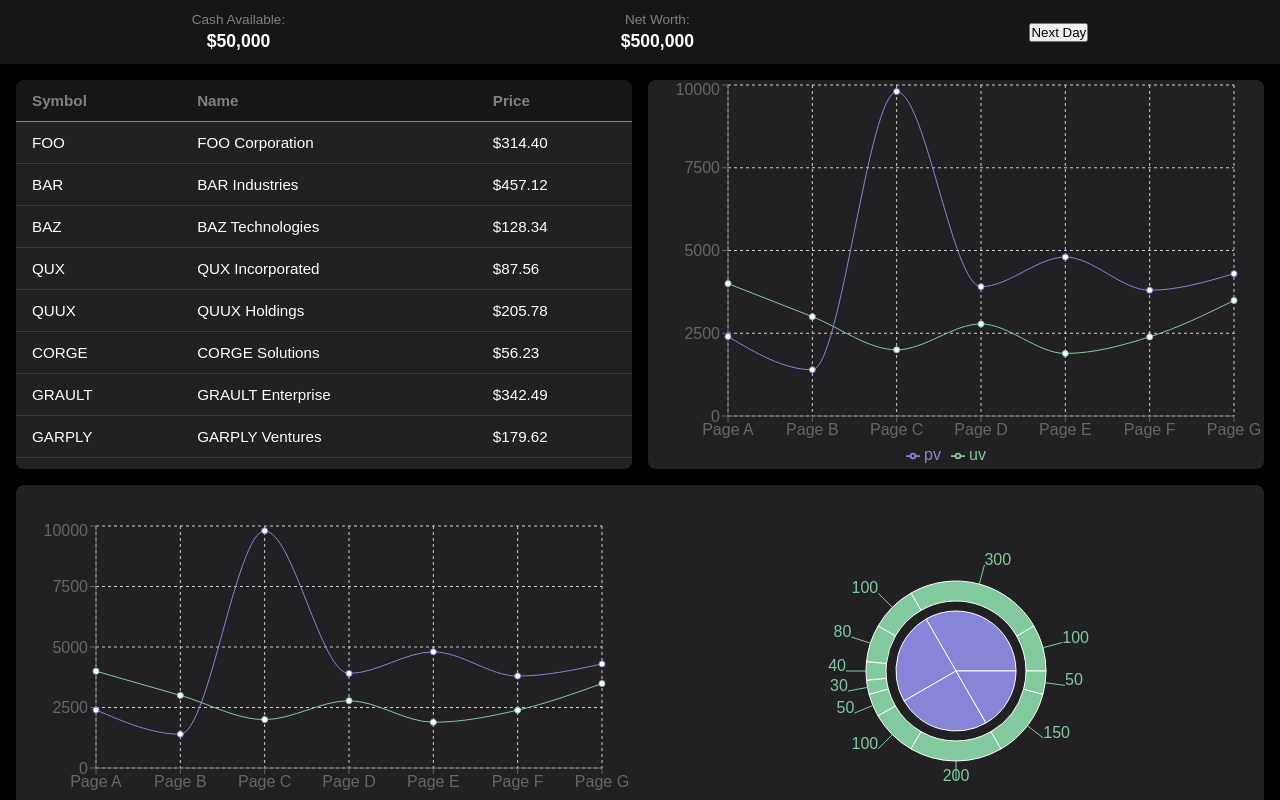
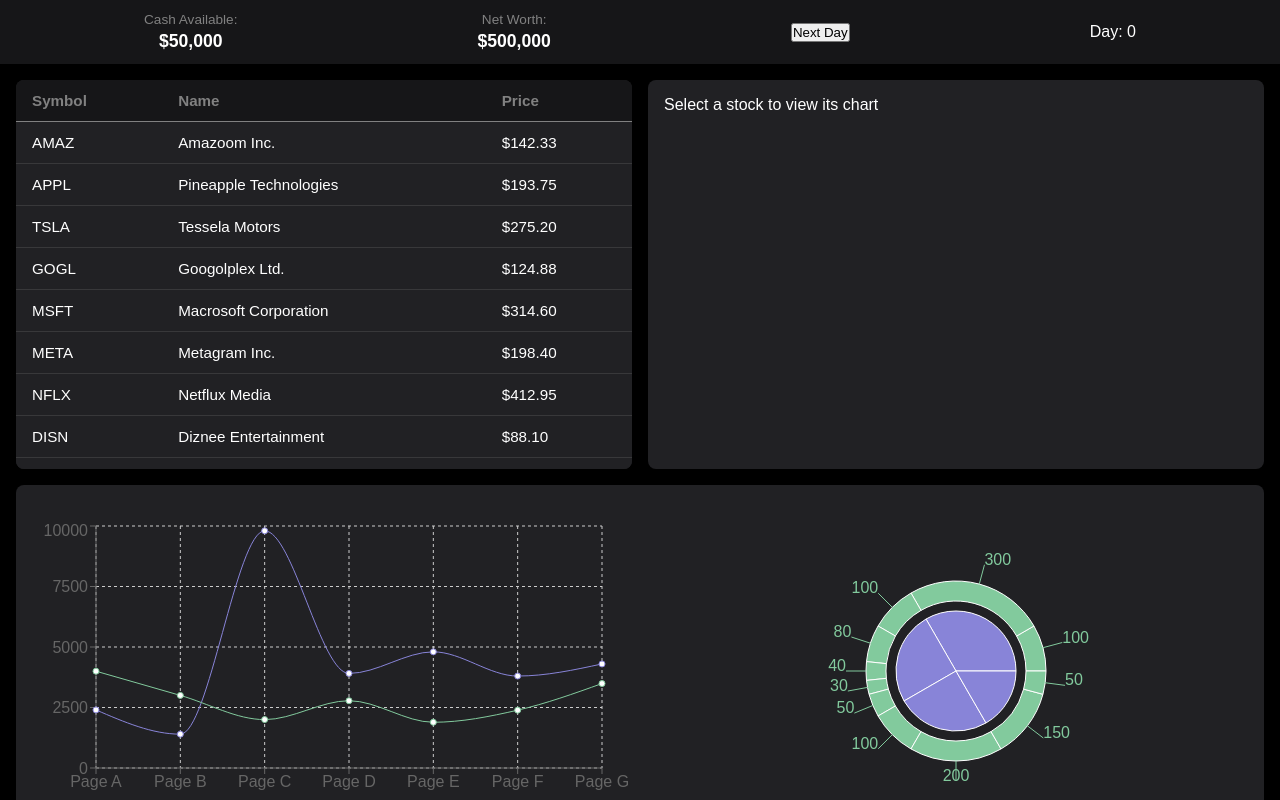
Before and after one commit to kevinsctfries/day-trader, a Next.js app: page /dashboard in a window 1280 px wide. Built offline with nearby package versions, Linux system fonts and the light colour scheme.

Commit message:
feat: add Next Day functionality to change stock prices based from priceGenerator.ts

```diff
--- /dev/null
+++ b/public/baseStocks.json
@@ -0,0 +1,62 @@
+[
+  {
+    "symbol": "AMAZ",
+    "name": "Amazoom Inc.",
+    "basePrice": 142.33,
+    "beta": 1.4
+  },
+  {
+    "symbol": "APPL",
+    "name": "Pineapple Technologies",
+    "basePrice": 193.75,
+    "beta": 1.1
+  },
+  {
+    "symbol": "TSLA",
+    "name": "Tessela Motors",
+    "basePrice": 275.2,
+    "beta": 1.8
+  },
+  {
+    "symbol": "GOGL",
+    "name": "Googolplex Ltd.",
+    "basePrice": 124.88,
+    "beta": 1.3
+  },
+  {
+    "symbol": "MSFT",
+    "name": "Macrosoft Corporation",
+    "basePrice": 314.6,
+    "beta": 1.0
+  },
+  {
+    "symbol": "META",
+    "name": "Metagram Inc.",
+    "basePrice": 198.4,
+    "beta": 1.5
+  },
+  {
+    "symbol": "NFLX",
+    "name": "Netflux Media",
+    "basePrice": 412.95,
+    "beta": 1.2
+  },
+  {
+    "symbol": "DISN",
+    "name": "Diznee Entertainment",
+    "basePrice": 88.1,
+    "beta": 0.9
+  },
+  {
+    "symbol": "NVID",
+    "name": "Envidia Chips",
+    "basePrice": 785.25,
+    "beta": 2.0
+  },
+  {
+    "symbol": "BRKB",
+    "name": "Brickshire Hathaway",
+    "basePrice": 364.5,
+    "beta": 0.8
+  }
+]
--- a/public/stocks.json
+++ /dev/null
@@ -1,152 +0,0 @@
-[
-  {
-    "symbol": "FOO",
-    "name": "FOO Corporation",
-    "price": 314.4,
-    "dayRange": { "low": 310.22, "high": 321.05 },
-    "yearRange": { "low": 210.1, "high": 358.75 },
-    "volume": 3450212,
-    "avgVolume": 4120550,
-    "marketCap": 45200000000,
-    "beta": 1.12,
-    "peRatio": 28.5,
-    "eps": 11.02,
-    "dividend": { "amount": 1.25, "yieldPercent": 0.4 },
-    "dailyHistory": [314.4, 322.65, 316.93, 316.02, 331.04, 336.79, 331.89]
-  },
-  {
-    "symbol": "BAR",
-    "name": "BAR Industries",
-    "price": 457.12,
-    "dayRange": { "low": 450.0, "high": 468.2 },
-    "yearRange": { "low": 305.5, "high": 489.75 },
-    "volume": 5210893,
-    "avgVolume": 5832100,
-    "marketCap": 92300000000,
-    "beta": 0.95,
-    "peRatio": 32.1,
-    "eps": 14.23,
-    "dividend": { "amount": 2.0, "yieldPercent": 0.44 },
-    "dailyHistory": [457.12, 467.85, 452.13, 445.98, 440.27, 446.5, 438.72]
-  },
-  {
-    "symbol": "BAZ",
-    "name": "BAZ Technologies",
-    "price": 128.34,
-    "dayRange": { "low": 125.8, "high": 130.95 },
-    "yearRange": { "low": 95.1, "high": 142.65 },
-    "volume": 7854321,
-    "avgVolume": 6901200,
-    "marketCap": 20300000000,
-    "beta": 1.45,
-    "peRatio": 22.75,
-    "eps": 5.64,
-    "dividend": { "amount": 0.75, "yieldPercent": 0.58 },
-    "dailyHistory": [128.34, 130.21, 126.05, 127.86, 123.49, 119.83, 118.75]
-  },
-  {
-    "symbol": "QUX",
-    "name": "QUX Incorporated",
-    "price": 87.56,
-    "dayRange": { "low": 85.45, "high": 90.03 },
-    "yearRange": { "low": 65.2, "high": 99.8 },
-    "volume": 4123098,
-    "avgVolume": 5012300,
-    "marketCap": 17400000000,
-    "beta": 1.08,
-    "peRatio": 18.4,
-    "eps": 4.76,
-    "dividend": { "amount": 0.6, "yieldPercent": 0.69 },
-    "dailyHistory": [87.56, 89.14, 85.95, 84.23, 86.72, 88.1, 90.03]
-  },
-  {
-    "symbol": "QUUX",
-    "name": "QUUX Holdings",
-    "price": 205.78,
-    "dayRange": { "low": 202.11, "high": 212.47 },
-    "yearRange": { "low": 150.0, "high": 246.3 },
-    "volume": 2987654,
-    "avgVolume": 3401200,
-    "marketCap": 51800000000,
-    "beta": 0.88,
-    "peRatio": 26.3,
-    "eps": 7.82,
-    "dividend": { "amount": 1.1, "yieldPercent": 0.53 },
-    "dailyHistory": [205.78, 198.54, 202.11, 209.34, 212.47, 210.89, 207.32]
-  },
-  {
-    "symbol": "CORGE",
-    "name": "CORGE Solutions",
-    "price": 56.23,
-    "dayRange": { "low": 55.72, "high": 60.42 },
-    "yearRange": { "low": 40.15, "high": 62.8 },
-    "volume": 6230981,
-    "avgVolume": 7102300,
-    "marketCap": 11200000000,
-    "beta": 1.22,
-    "peRatio": 15.9,
-    "eps": 3.53,
-    "dividend": { "amount": 0.4, "yieldPercent": 0.71 },
-    "dailyHistory": [56.23, 58.01, 55.72, 57.9, 59.15, 60.42, 59.88]
-  },
-  {
-    "symbol": "GRAULT",
-    "name": "GRAULT Enterprise",
-    "price": 342.49,
-    "dayRange": { "low": 335.14, "high": 354.11 },
-    "yearRange": { "low": 280.0, "high": 375.6 },
-    "volume": 4312345,
-    "avgVolume": 4987600,
-    "marketCap": 80900000000,
-    "beta": 1.05,
-    "peRatio": 30.2,
-    "eps": 11.34,
-    "dividend": { "amount": 1.5, "yieldPercent": 0.44 },
-    "dailyHistory": [342.49, 348.77, 335.14, 339.22, 352.68, 347.33, 354.11]
-  },
-  {
-    "symbol": "GARPLY",
-    "name": "GARPLY Ventures",
-    "price": 179.62,
-    "dayRange": { "low": 176.58, "high": 190.12 },
-    "yearRange": { "low": 140.25, "high": 205.8 },
-    "volume": 2897654,
-    "avgVolume": 3154300,
-    "marketCap": 67200000000,
-    "beta": 0.97,
-    "peRatio": 24.1,
-    "eps": 7.45,
-    "dividend": { "amount": 0.9, "yieldPercent": 0.5 },
-    "dailyHistory": [179.62, 183.1, 176.58, 180.47, 185.23, 188.76, 190.12]
-  },
-  {
-    "symbol": "WALDO",
-    "name": "WALDO Global",
-    "price": 98.47,
-    "dayRange": { "low": 95.32, "high": 110.54 },
-    "yearRange": { "low": 80.1, "high": 120.75 },
-    "volume": 5234567,
-    "avgVolume": 6001200,
-    "marketCap": 19500000000,
-    "beta": 1.3,
-    "peRatio": 20.5,
-    "eps": 4.8,
-    "dividend": { "amount": 0.65, "yieldPercent": 0.66 },
-    "dailyHistory": [98.47, 95.32, 101.15, 104.23, 107.86, 110.54, 108.19]
-  },
-  {
-    "symbol": "FRED",
-    "name": "FRED Dynamics",
-    "price": 132.67,
-    "dayRange": { "low": 128.42, "high": 154.6 },
-    "yearRange": { "low": 90.75, "high": 162.0 },
-    "volume": 4123987,
-    "avgVolume": 4782300,
-    "marketCap": 27800000000,
-    "beta": 1.18,
-    "peRatio": 27.9,
-    "eps": 4.75,
-    "dividend": { "amount": 1.0, "yieldPercent": 0.75 },
-    "dailyHistory": [132.67, 128.42, 138.4, 139.94, 140.95, 141.33, 154.6]
-  }
-]
--- a/src/app/components/Header/Header.tsx
+++ b/src/app/components/Header/Header.tsx
@@ -1,7 +1,12 @@
 import React from "react";
 import styles from "./Header.module.scss";
 
-const Header = () => {
+interface HeaderProps {
+  currentDay: number;
+  onNextDay: () => void;
+}
+
+const Header: React.FC<HeaderProps> = ({ currentDay, onNextDay }) => {
   return (
     <header className={styles.header}>
       <div className={styles.metric}>
@@ -12,7 +17,8 @@ const Header = () => {
         <span className={styles.label}>Net Worth:</span>
         <span className={styles.value}>$500,000</span>
       </div>
-      <button>Next Day</button>
+      <button onClick={onNextDay}>Next Day</button>
+      <span>Day: {currentDay}</span>
     </header>
   );
 };
--- a/src/app/components/StockChart/StockChart.tsx
+++ b/src/app/components/StockChart/StockChart.tsx
@@ -1,6 +1,5 @@
 "use client";
 
-import React, { PureComponent } from "react";
 import {
   LineChart,
   Line,
@@ -12,80 +11,40 @@ import {
   ResponsiveContainer,
 } from "recharts";
 import "./StockChart.module.scss";
+import { getStockPrice } from "@/app/utils/priceGenerator";
+import { BaseStock } from "@/app/types";
 
-const data = [
-  {
-    name: "Page A",
-    uv: 4000,
-    pv: 2400,
-    amt: 2400,
-  },
-  {
-    name: "Page B",
-    uv: 3000,
-    pv: 1398,
-    amt: 2210,
-  },
-  {
-    name: "Page C",
-    uv: 2000,
-    pv: 9800,
-    amt: 2290,
-  },
-  {
-    name: "Page D",
-    uv: 2780,
-    pv: 3908,
-    amt: 2000,
-  },
-  {
-    name: "Page E",
-    uv: 1890,
-    pv: 4800,
-    amt: 2181,
-  },
-  {
-    name: "Page F",
-    uv: 2390,
-    pv: 3800,
-    amt: 2500,
-  },
-  {
-    name: "Page G",
-    uv: 3490,
-    pv: 4300,
-    amt: 2100,
-  },
-];
+interface Props {
+  stock: BaseStock | null;
+  currentDay: number;
+}
 
-export default class StockChart extends PureComponent {
-  render() {
+export default function StockChart({ stock, currentDay }: Props) {
+  if (!stock) {
+    return (
+      <div style={{ padding: "1rem" }}>Select a stock to view its chart</div>
+    );
+  }
+
+  const chartData = Array.from({ length: currentDay + 1 }, (_, i) => ({
+    name: `Day ${i}`,
+    price: getStockPrice(stock.symbol, i, stock.basePrice, stock.beta),
+  }));
+
   return (
     <ResponsiveContainer width="100%" height="100%">
       <LineChart
         width={500}
         height={300}
-          data={data}
-          margin={{
-            top: 5,
-            right: 30,
-            left: 20,
-            bottom: 5,
-          }}>
+        data={chartData}
+        margin={{ top: 5, right: 30, left: 20, bottom: 5 }}>
         <CartesianGrid strokeDasharray="3 3" />
         <XAxis dataKey="name" />
-          <YAxis />
+        <YAxis domain={["auto", "auto"]} />
         <Tooltip />
         <Legend />
-          <Line
-            type="monotone"
-            dataKey="pv"
-            stroke="#8884d8"
-            activeDot={{ r: 8 }}
-          />
-          <Line type="monotone" dataKey="uv" stroke="#82ca9d" />
+        <Line type="monotone" dataKey="price" stroke="#8884d8" />
       </LineChart>
     </ResponsiveContainer>
   );
 }
-}
--- a/src/app/components/StockTable/StockTable.tsx
+++ b/src/app/components/StockTable/StockTable.tsx
@@ -1,23 +1,28 @@
 "use client";
 
-import { useState, useEffect } from "react";
+import { getStockPrice } from "@/app/utils/priceGenerator";
 import styles from "./StockTable.module.scss";
+import { BaseStock } from "@/app/types";
 
 interface Stock {
   symbol: string;
   name: string;
   price: number;
+  basePrice: number;
+  beta: number;
 }
 
-export default function StockTable() {
-  const [stocks, setStocks] = useState<Stock[]>([]);
+interface Props {
+  day: number;
+  baseStocks: BaseStock[];
+  onSelectStock: (stock: Stock) => void;
+}
 
-  useEffect(() => {
-    fetch("/stocks.json")
-      .then(res => res.json())
-      .then(data => setStocks(data))
-      .catch(err => console.error("Error fetching stocks:", err));
-  }, []);
+export default function StockTable({ day, baseStocks, onSelectStock }: Props) {
+  const calculatedStocks = baseStocks.map(base => ({
+    ...base,
+    price: getStockPrice(base.symbol, day, base.basePrice, base.beta),
+  }));
 
   return (
     <div className={styles.main}>
@@ -30,8 +35,8 @@ export default function StockTable() {
           </tr>
         </thead>
         <tbody>
-          {stocks.map(stock => (
-            <tr key={stock.symbol}>
+          {calculatedStocks.map(stock => (
+            <tr key={stock.symbol} onClick={() => onSelectStock(stock)}>
               <td>{stock.symbol}</td>
               <td>{stock.name}</td>
               <td>${stock.price.toFixed(2)}</td>
--- a/src/app/dashboard/page.tsx
+++ b/src/app/dashboard/page.tsx
@@ -1,23 +1,43 @@
-import React from "react";
+"use client";
+
+import React, { useEffect, useState } from "react";
 import styles from "./page.module.scss";
 import StockTable from "../components/StockTable/StockTable";
 import StockChart from "../components/StockChart/StockChart";
 import Portfolio from "../components/Portfolio/Portfolio";
 import Header from "../components/Header/Header";
+import { BaseStock } from "@/app/types";
 
-const Dashboard = () => {
+export default function Dashboard() {
+  const [baseStocks, setBaseStocks] = useState<BaseStock[]>([]);
+  const [selectedStock, setSelectedStock] = useState<BaseStock | null>(null);
+  const [currentDay, setCurrentDay] = useState(0);
+
+  useEffect(() => {
+    fetch("/baseStocks.json")
+      .then(res => res.json())
+      .then(data => setBaseStocks(data))
+      .catch(err => console.error("Failed to load baseStocks:", err));
+  }, []);
+
+  const nextDay = () => setCurrentDay(prev => prev + 1);
+
   return (
     <div className={styles.page}>
       <header>
-        <Header />
+        <Header currentDay={currentDay} onNextDay={nextDay} />
       </header>
       <main className={styles.main}>
         <div className={styles.top}>
           <div className={styles.left}>
-            <StockTable />
+            <StockTable
+              day={currentDay}
+              baseStocks={baseStocks}
+              onSelectStock={setSelectedStock}
+            />
           </div>
           <div className={styles.right}>
-            <StockChart />
+            <StockChart stock={selectedStock} currentDay={currentDay} />
           </div>
         </div>
         <div className={styles.bottom}>
@@ -26,6 +46,4 @@ const Dashboard = () => {
       </main>
     </div>
   );
-};
-
-export default Dashboard;
+}
--- /dev/null
+++ b/src/app/types.ts
@@ -0,0 +1,6 @@
+export interface BaseStock {
+  symbol: string;
+  name: string;
+  basePrice: number;
+  beta: number;
+}
--- /dev/null
+++ b/src/app/utils/priceGenerator.ts
@@ -0,0 +1,25 @@
+export function seededRandom(seed: number) {
+  const x = Math.sin(seed) * 10000;
+  return x - Math.floor(x);
+}
+
+export function getStockPrice(
+  symbol: string,
+  day: number,
+  basePrice: number,
+  beta: number
+) {
+  const seed = symbol.charCodeAt(0) * 1000 + day;
+  const r1 = seededRandom(seed);
+  const r2 = seededRandom(seed + 1);
+  const r3 = seededRandom(seed + 2);
+  const volatility = beta * 0.02;
+  const change =
+    (r1 - 0.5) * 2 * volatility +
+    (r2 - 0.5) * 0.5 * volatility +
+    (r3 - 0.5) * 0.1 * volatility;
+  const longTermTrend = 0.0001 * day;
+  const totalChange = 1 + change + longTermTrend;
+  const newPrice = basePrice * Math.pow(totalChange, day);
+  return Math.max(newPrice, 0.01);
+}
```
Lines whose indentation alone changed are shown as unchanged.
